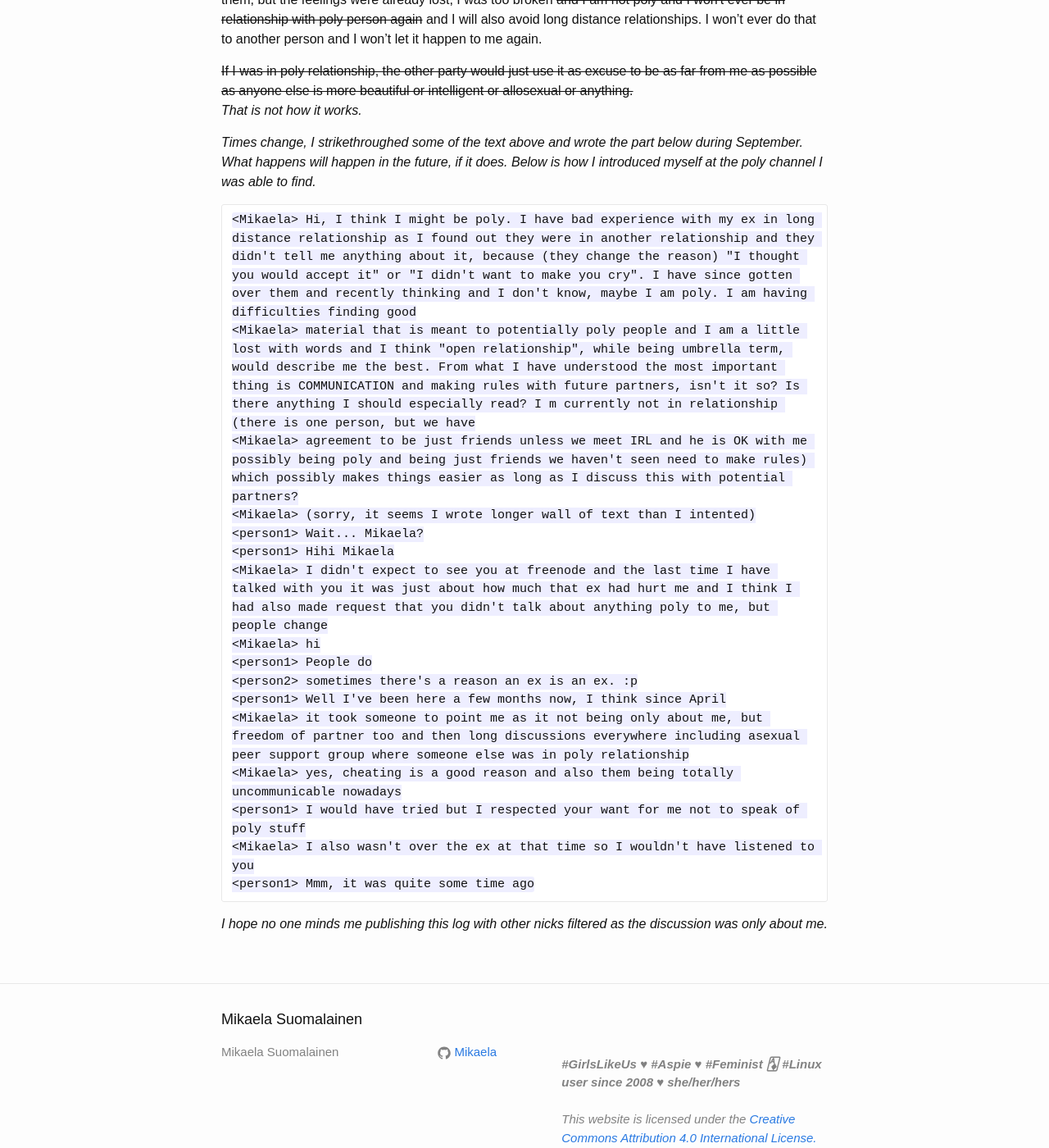
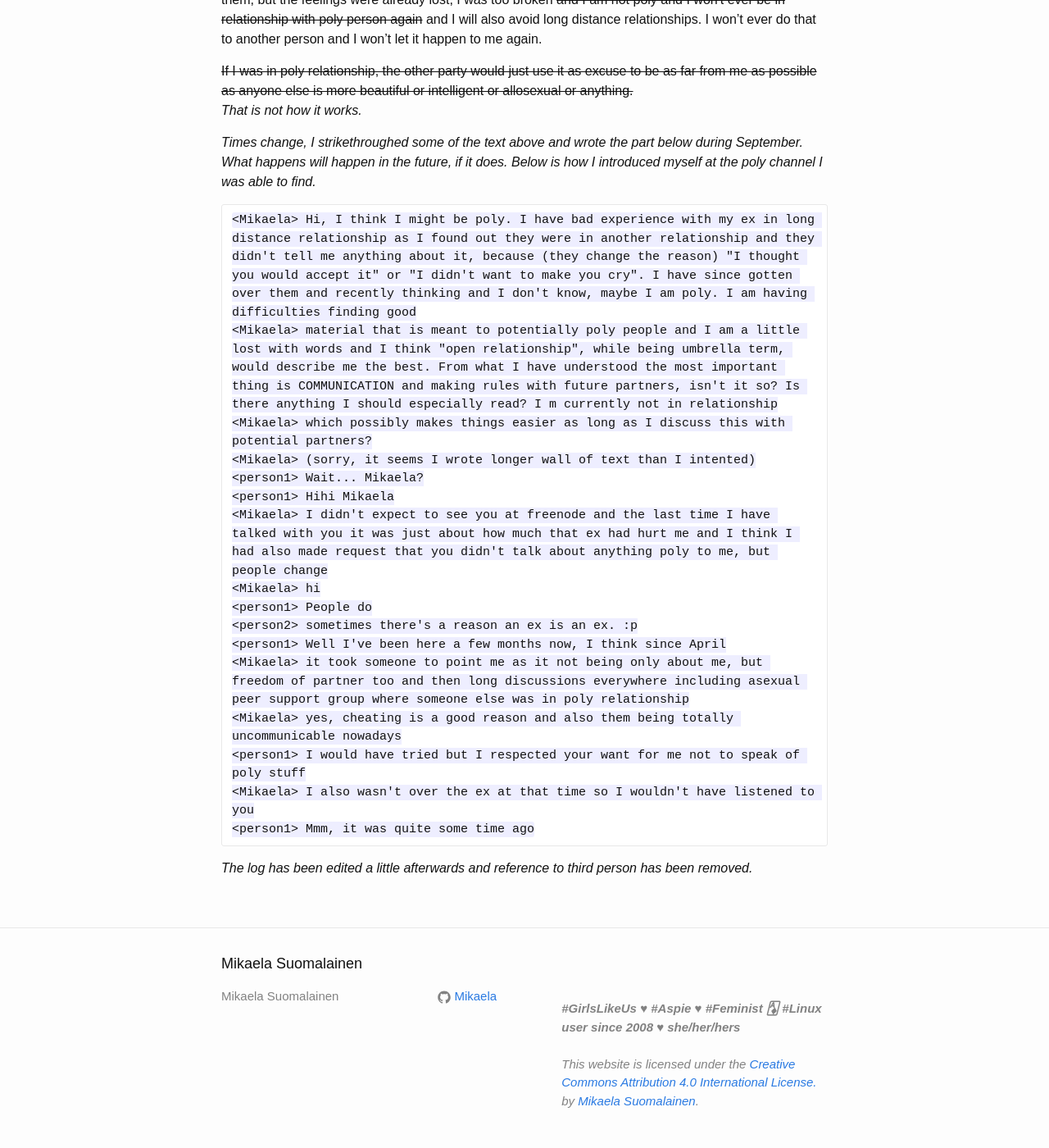
Before and after one commit to Mikaela/mikaela.github.io, a Jekyll site: the page built from _posts/2015-05-18-life-bot-background.md, in a window 1280 px wide and 1400 px high, scrolled down 1894 px. Shown: the whole window at 82% size. Built offline with Jekyll 4.4.1, drawn with Linux system fonts in a browser that asks for light colours; Markdown is read by kramdown in place of the engine named in the settings; comment, search, counter and statistics services are not loaded.

Commit message:
2015-05-18-life-bot-background.md: small updates
everyone in the log has been separately asked that they are OK with it.
person2 didn't even remember being there...

````diff
--- a/_posts/2015-05-18-life-bot-background.md
+++ b/_posts/2015-05-18-life-bot-background.md
@@ -124,8 +124,8 @@
 
 ```
 <Mikaela> Hi, I think I might be poly. I have bad experience with my ex in long distance relationship as I found out they were in another relationship and they didn't tell me anything about it, because (they change the reason) "I thought you would accept it" or "I didn't want to make you cry". I have since gotten over them and recently thinking and I don't know, maybe I am poly. I am having difficulties finding good
-<Mikaela> material that is meant to potentially poly people and I am a little lost with words and I think "open relationship", while being umbrella term, would describe me the best. From what I have understood the most important thing is COMMUNICATION and making rules with future partners, isn't it so? Is there anything I should especially read? I m currently not in relationship (there is one person, but we have
-<Mikaela> agreement to be just friends unless we meet IRL and he is OK with me possibly being poly and being just friends we haven't seen need to make rules) which possibly makes things easier as long as I discuss this with potential partners?
+<Mikaela> material that is meant to potentially poly people and I am a little lost with words and I think "open relationship", while being umbrella term, would describe me the best. From what I have understood the most important thing is COMMUNICATION and making rules with future partners, isn't it so? Is there anything I should especially read? I m currently not in relationship
+<Mikaela> which possibly makes things easier as long as I discuss this with potential partners?
 <Mikaela> (sorry, it seems I wrote longer wall of text than I intented)
 <person1> Wait... Mikaela?
 <person1> Hihi Mikaela
@@ -141,4 +141,5 @@
 <person1> Mmm, it was quite some time ago
 ```
 
-*I hope no one minds me publishing this log with other nicks filtered as the discussion was only about me.*
+*The log has been edited a little afterwards and reference to third person
+ has been removed.*
````
